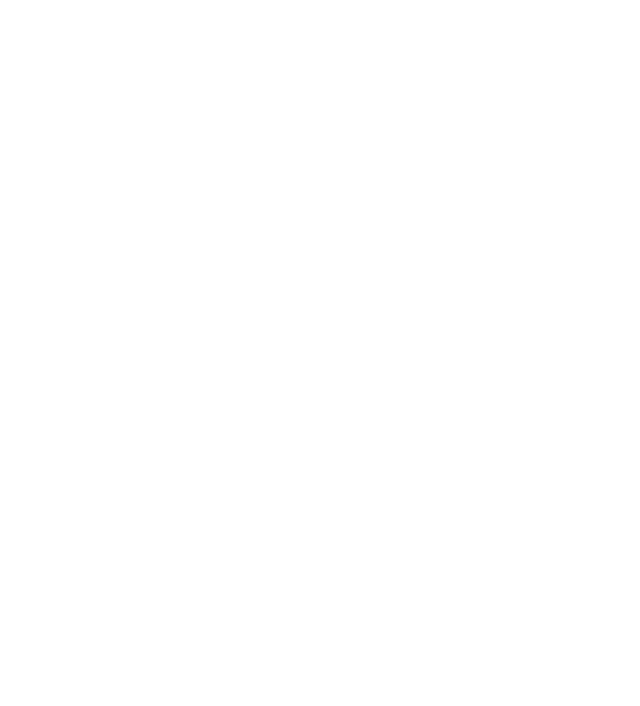
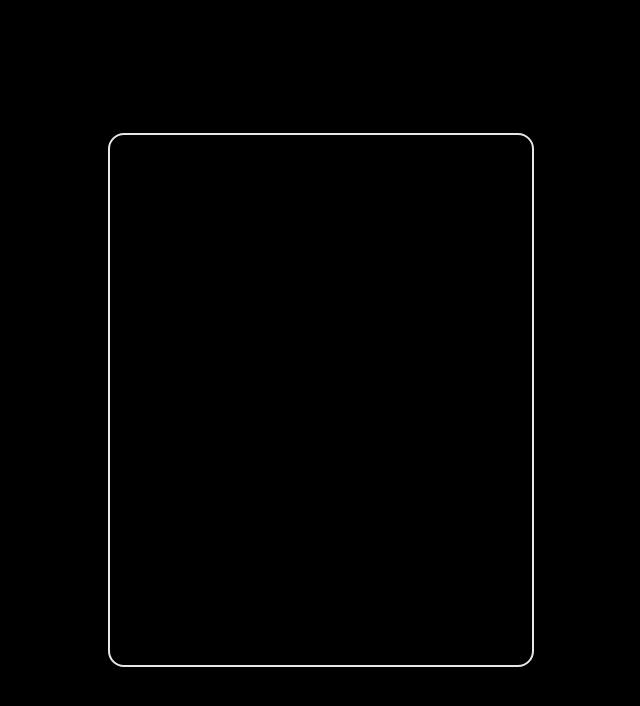
Before and after one commit to sniperdev/todolist-typescipt, a React (Vite) app: page / in a window 1280 px wide. Shown: the top 706 px of the page, without its empty margins (319-959 px from the left). Built offline with nearby package versions, Linux system fonts and the light colour scheme.

Commit message:
<style> basic styling for whole page

```diff
--- a/src/App.tsx
+++ b/src/App.tsx
@@ -1,5 +1,9 @@
 function App() {
-  return <div className="bg-black"></div>;
+  return (
+    <div className="w-screen h-screen flex justify-center items-center bg-black">
+      <section className="w-1/3 h-2/3 border-2 rounded-2xl"></section>
+    </div>
+  );
 }
 
 export default App;
```
